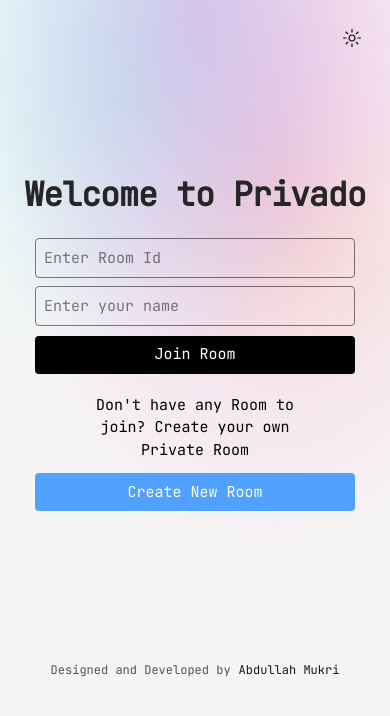
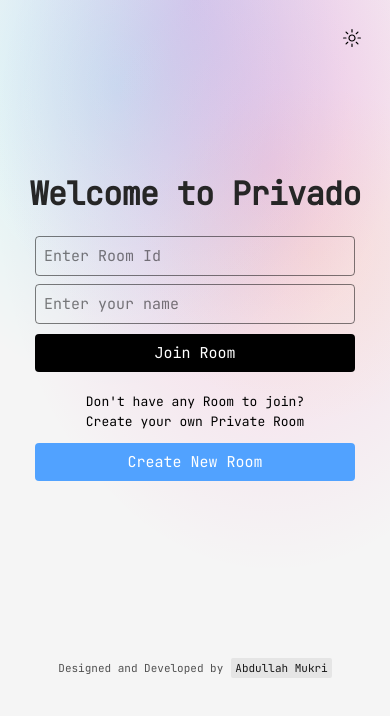
Before and after one commit to abhub23/Web-Socket-Server-Sets, a Next.js app in the folder next-socket-client/: page / in a window 390 px wide. Shown: the top 716 px of the page. Built offline with nearby package versions, Linux system fonts and the light colour scheme; no server answers.

Commit message:
fixed the ui viewport for mobiles

```diff
--- a/next-socket-client/app/page.tsx
+++ b/next-socket-client/app/page.tsx
@@ -70,7 +70,7 @@ export default function Home() {
   };
 
   return (
-    <div className="relative min-h-screen w-full bg-neutral-100 dark:bg-neutral-950">
+    <div className="relative lg:min-h-screen min-h-svh w-full bg-neutral-100 dark:bg-neutral-950">
       <SafeRender>
         <div
           className="absolute inset-0 z-0"
@@ -135,7 +135,7 @@ export default function Home() {
                   Join Room
                 </button>
               </div>
-              <span className="mx-auto w-[240px] p-2 text-center text-[15px] lg:w-[700px] lg:text-[16px]">
+              <span className="mx-auto w-[240px] p-2 text-center text-[13px] lg:w-[700px] lg:text-[15px]">
                 Don&apos;t have any Room to join? Create your own Private Room
               </span>
               <button
@@ -152,7 +152,7 @@ export default function Home() {
               </button>
               {generate == true && (
                 <div className="mx-auto mt-[4px] flex w-[240px] flex-col items-center text-center text-[15px] lg:mt-0 lg:w-fit lg:flex-row lg:text-[16px]">
-                  <div className="mx-auto w-[240px] p-2 text-center text-[15px] lg:w-fit lg:text-[16px]">
+                  <div className="mx-auto w-[240px] p-2 text-center text-[13px] lg:w-fit lg:text-[14px]">
                     Share this Room Id with your friends to chat privately:
                   </div>
                   <span className="mt-[-12px] flex w-[120px] items-center justify-center text-[16px] font-semibold lg:mt-[0px] lg:ml-[-8px] lg:w-fit lg:text-[18px]">
--- a/next-socket-client/components/AnimatedText.tsx
+++ b/next-socket-client/components/AnimatedText.tsx
@@ -33,7 +33,7 @@ const AnimatedText: FC<AnimateType> = ({ text }) => {
   return (
     <h1
       ref={scope}
-      className="pt-5 text-center text-[33px] font-bold lg:text-[70px]"
+      className="pt-5 text-center text-[32px] font-bold lg:text-[70px]"
     >
       {text.split(' ').map((word, idx) => (
         <motion.span
--- a/next-socket-client/components/Footer.tsx
+++ b/next-socket-client/components/Footer.tsx
@@ -2,10 +2,10 @@ import Link from 'next/link';
 
 const Footer = () => {
   return (
-    <div className="mt-[98px] flex h-6 items-center text-neutral-600 dark:text-neutral-400 justify-center text-[12px] lg:mt-[85px] lg:h-6 lg:text-[15px]">
+    <div className="mt-[98px] flex h-6 items-center text-neutral-600 dark:text-neutral-400 justify-center text-[11px] lg:mt-[85px] lg:h-6 lg:text-[15px]">
       Designed and Developed by
       <Link
-        className="ml-2 text-neutral-900 dark:text-neutral-100 hover:scale-101 transition"
+        className="ml-2 text-neutral-900 bg-neutral-200 dark:bg-neutral-800 p-[2px] px-[4px] rounded-xs dark:text-neutral-100 hover:scale-101 transition"
         href="https://x.com/abdullah_twt23"
         target="_black"
       >
```
